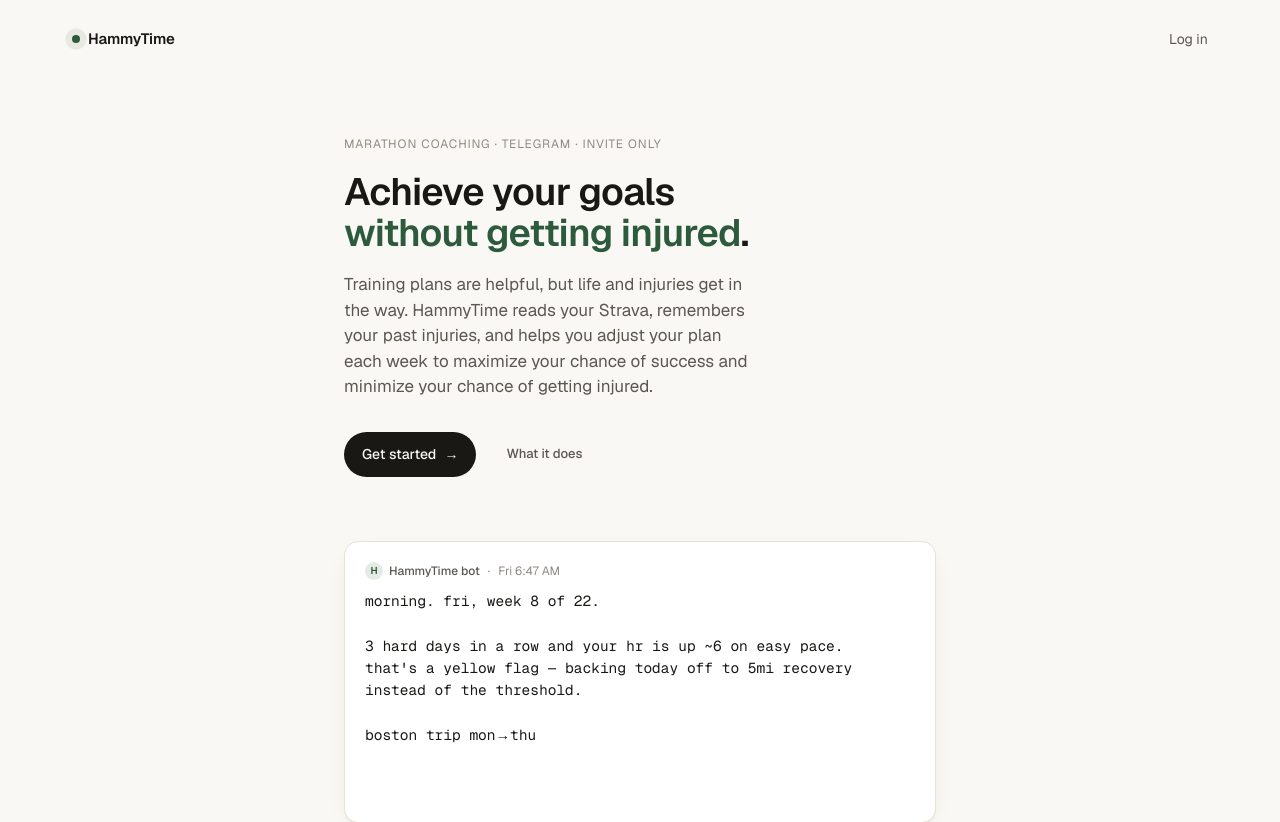
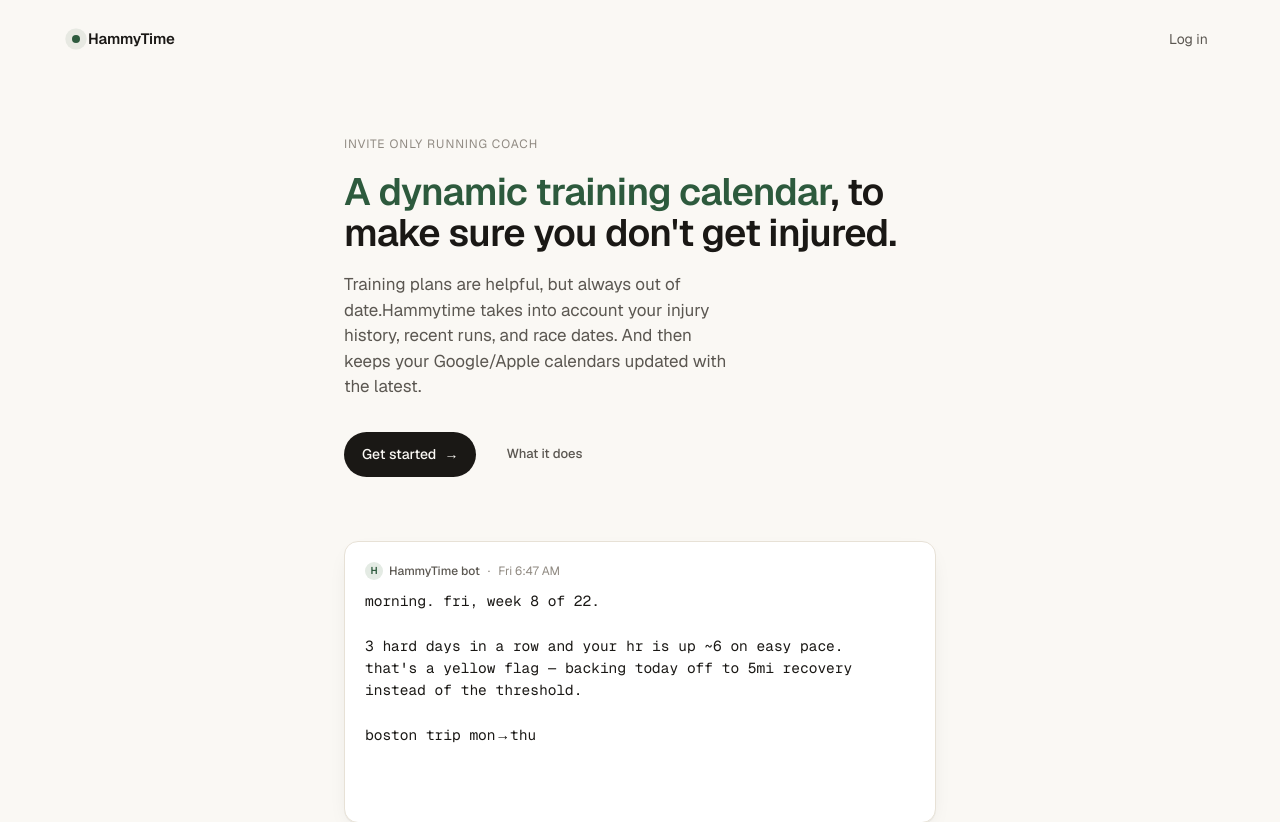
Before and after one commit to dtemple/hammytime, a Next.js app: page / in a window 1280 px wide. Shown: the top 822 px of the page. Built offline with nearby package versions, Linux system fonts and the light colour scheme.

Commit message:
feat(home): update hero section and metadata for clarity and engagement

```diff
--- a/src/app/page.tsx
+++ b/src/app/page.tsx
@@ -4,7 +4,7 @@
 
 export const metadata: Metadata = {
   title: 'HammyTime',
-  description: 'Marathon coaching, every morning in Telegram.',
+  description: 'A dynamic training calendar, to make sure you don\'t get injured.',
 };
 
 export default function Home() {
@@ -22,15 +22,14 @@
 
       <main className="ht-main">
         <section className="ht-hero">
-          <div className="ht-eyebrow">MARATHON COACHING · TELEGRAM · INVITE ONLY</div>
+          <div className="ht-eyebrow">INVITE ONLY RUNNING COACH</div>
           <h1 className="ht-h1">
-            Achieve your goals{' '}
-            <span className="ht-h1-accent">without getting injured</span>.
+            <span className="ht-h1-accent">A dynamic training calendar</span>, to make sure you don't get injured.
           </h1>
           <p className="ht-lede">
-            Training plans are helpful, but life and injuries get in the way. HammyTime reads your
-            Strava, remembers your past injuries, and helps you adjust your plan each week to
-            maximize your chance of success and minimize your chance of getting injured.
+            Training plans are helpful, but always out of date.{''}
+
+            Hammytime takes into account your injury history, recent runs, and race dates. And then keeps your Google/Apple calendars updated with the latest.
           </p>
           <div className="ht-cta-row">
             <Link href="/signup" className="ht-btn ht-btn-primary">
```
